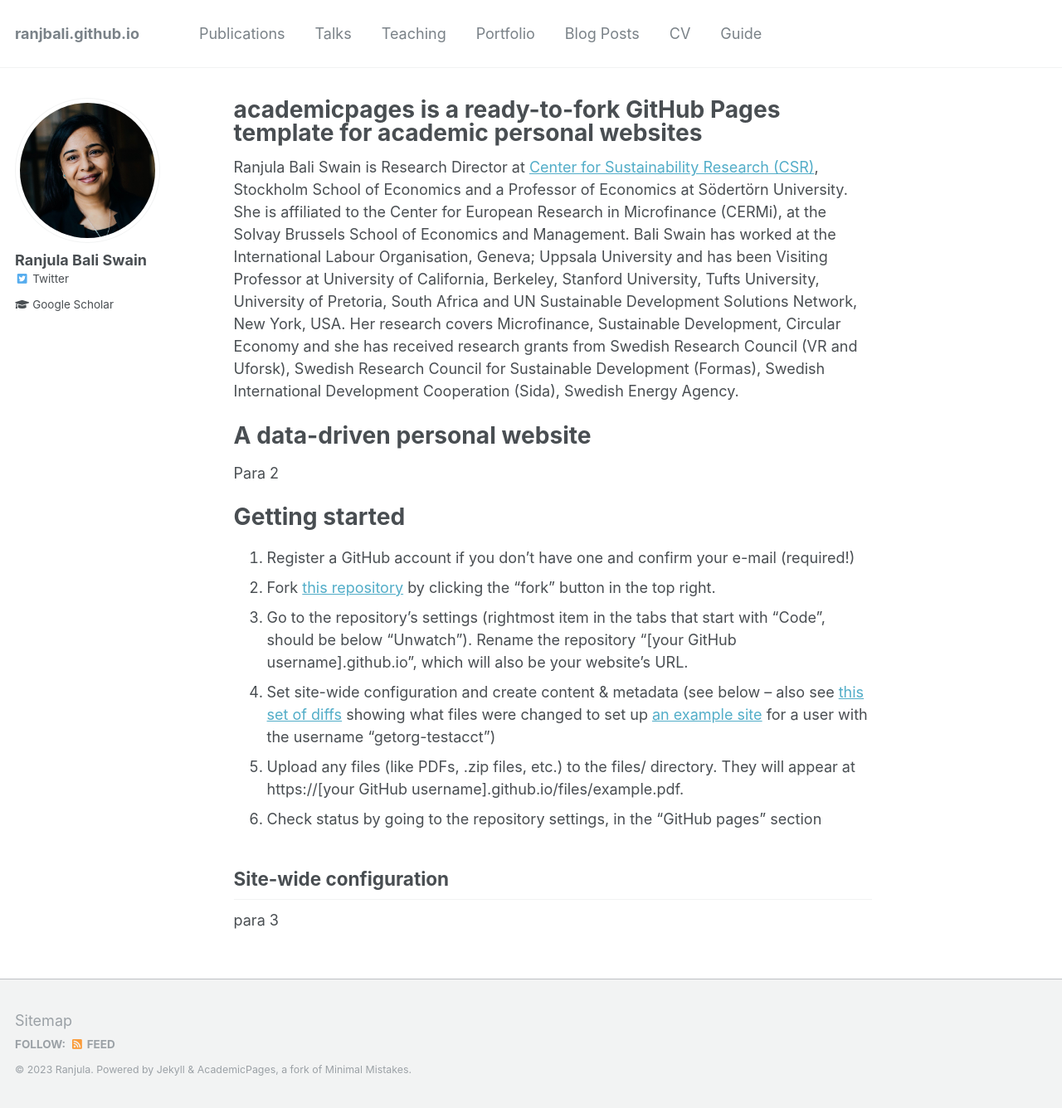
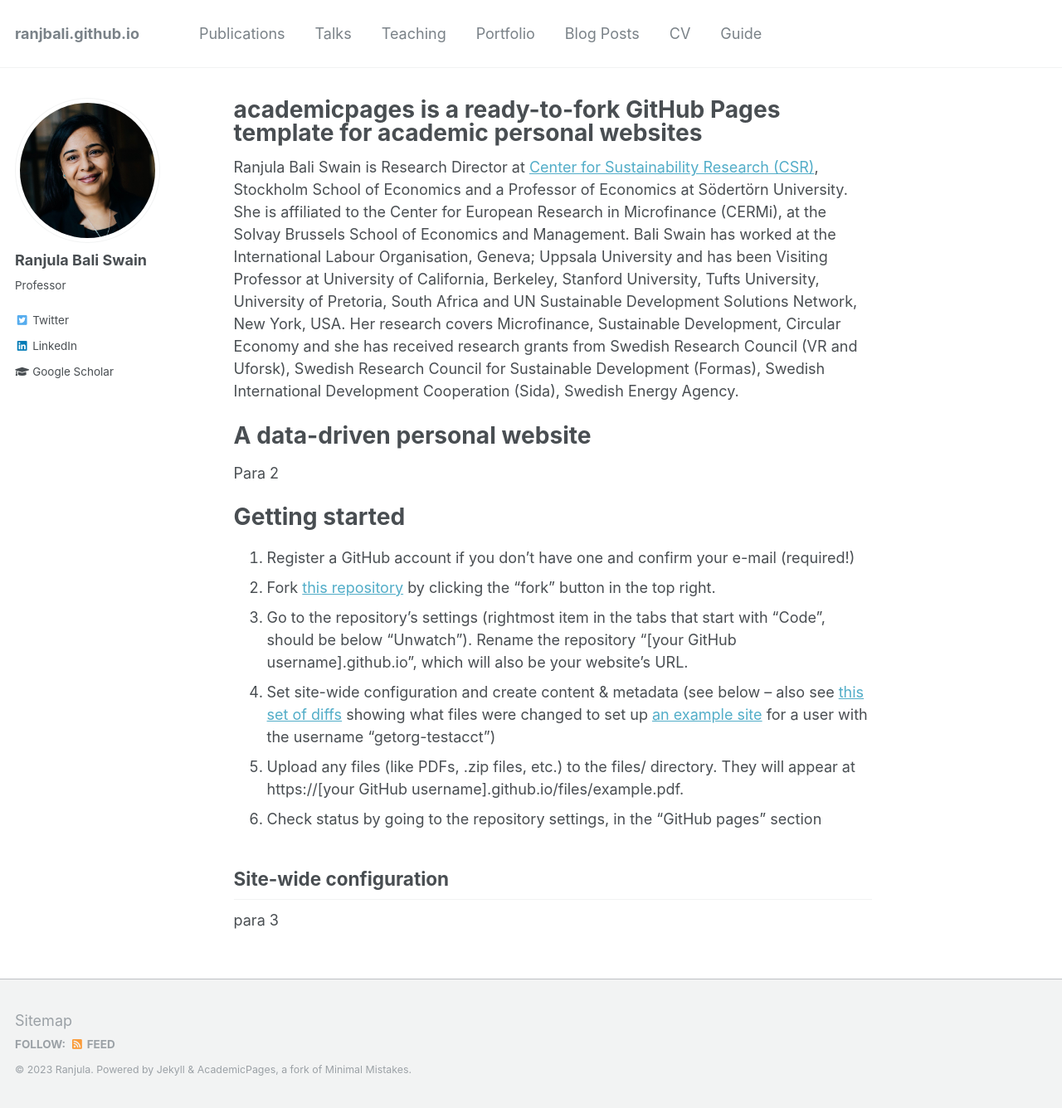
Before and after one commit to ranjbali/ranjbali.github.io, a Jekyll site: the page built from _pages/about.md, in a window 1280 px wide and 1336 px high. Shown: the whole window at 83% size. Built offline with Jekyll 4.4.1, drawn with Linux system fonts in a browser that asks for light colours.

Commit message:
Update _config.yml

```diff
--- a/_config.yml
+++ b/_config.yml
@@ -82,7 +82,7 @@ analytics:
 author:
   name             : "Ranjula Bali Swain"
   avatar           : "profile.png"
-  bio              : #"Your biography for the left-hand sidebar"
+  bio              : "Professor"
   location         : #"Location"
   employer         :
   pubmed           : #"https://www.ncbi.nlm.nih.gov/pubmed/?term=john+snow"
@@ -102,7 +102,7 @@ author:
   instagram        :
   impactstory      : #"https://profiles.impactstory.org/u/xxxx-xxxx-xxxx-xxxx"
   lastfm           :
-  linkedin         :
+  linkedin         : "https://www.linkedin.com/in/ranjula-bali-swain-49979183/"
   orcid            : #"http://orcid.org/yourorcidurl"
   pinterest        :
   soundcloud       :
```
